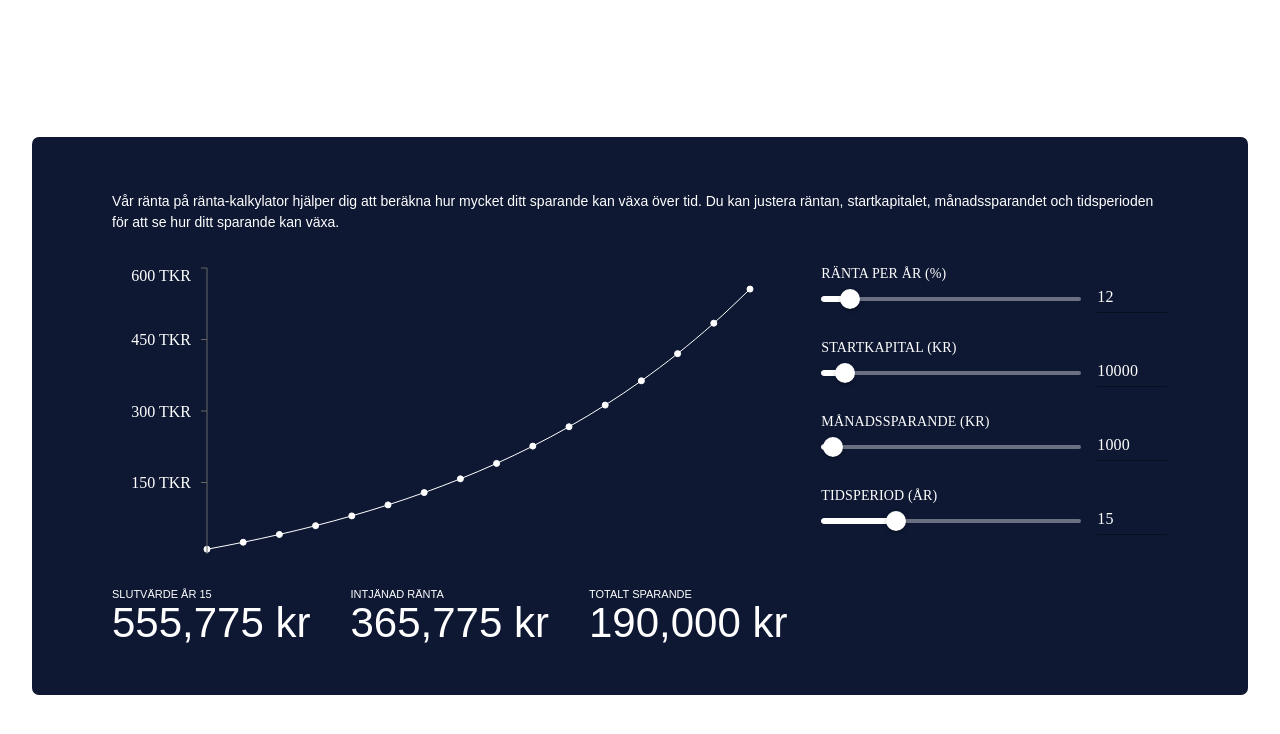
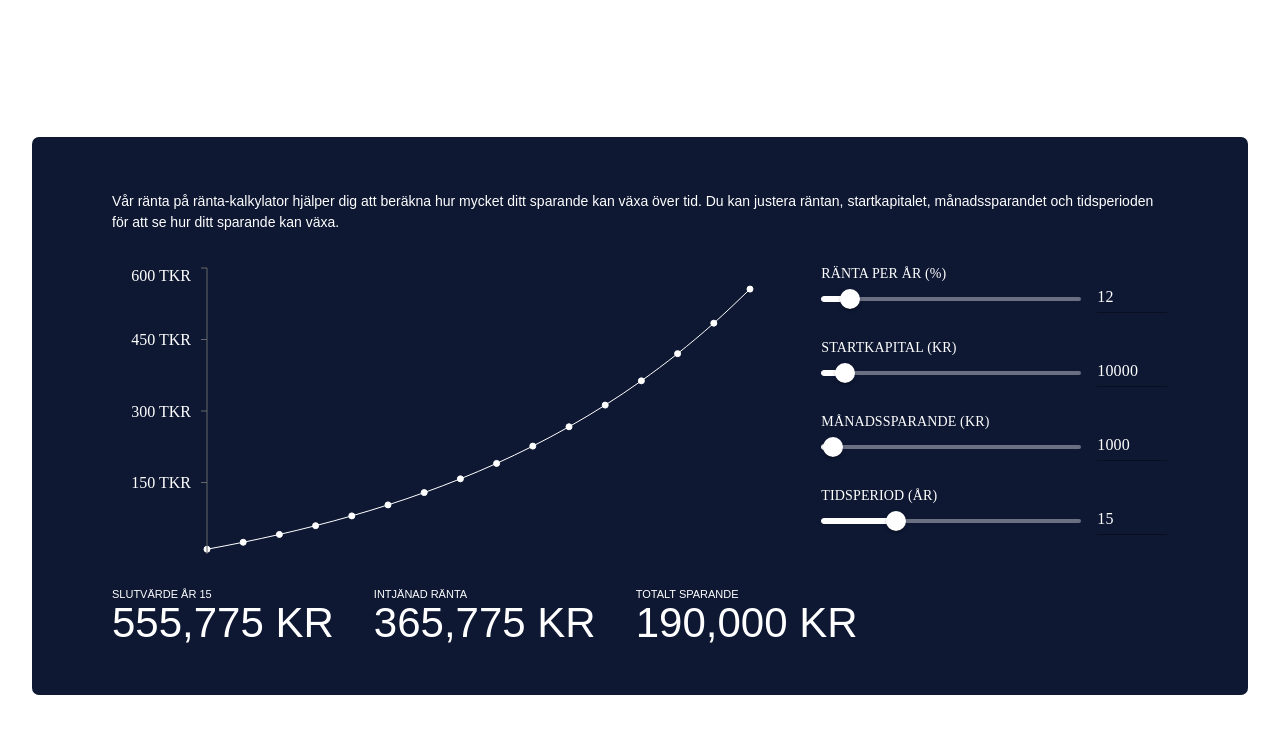
Before and after one commit to philipAson/RantaPaRanta, a React (Vite) app: page / in a window 1280 px wide. Shown: the top 734 px of the page. Built offline with nearby package versions, Linux system fonts and the light colour scheme; a web font is replaced by a local one.

Commit message:
formatResult

```diff
--- a/src/App.css
+++ b/src/App.css
@@ -3,7 +3,6 @@
 @import url("https://use.typekit.net/nqm2wkn.css");
 
 #root {
-  /* border: 1px solid #e0e0e0; */
   font-family: Raleway, sans-serif;
   max-width: 1280px;
   margin: 0 auto;
@@ -12,7 +11,6 @@
 }
 
 .calc-body {
-  /* border: 1px solid #e0e0e0; */
   border-radius: 7px;
   padding: 40px;
   padding-left: 80px;
@@ -26,7 +24,6 @@
 }
 
 .calc-header {
-  /* border: 1px solid #e0e0e0; */
   color: #ffffff;
   grid-row: 1;
   grid-column: 1 / span 2;
@@ -36,7 +33,7 @@
 }
 
 .calc-graph {
-  /* border: 1px solid #e0e0e0; */
+
   grid-row: 2;
   grid-column: 1;
   padding-right: 50px;
--- a/src/components/CompoundCalculator.jsx
+++ b/src/components/CompoundCalculator.jsx
@@ -143,15 +143,16 @@ const CompoundCalculator = () => {
       <div className="calc-result">
         <p className="result-container">
           SLUTVÄRDE ÅR {timePeriod} <br />
-          <p className="result">{result.slutvärde?.toLocaleString()} kr</p>
+          <p className="result">{result.slutvärde > 999999 ? (result.slutvärde / 1000000)?.toLocaleString() + " MKR" : result.slutvärde?.toLocaleString() + " KR"}</p>
+          {/* <p className="result">{result.slutvärde?.toLocaleString()} kr</p> */}
         </p>
         <p className="result-container">
           INTJÄNAD RÄNTA <br />
-          <p className="result">{result.intjänadRänta?.toLocaleString()} kr</p>
+          <p className="result">{result.intjänadRänta > 999999 ? (result.intjänadRänta / 1000000)?.toLocaleString() + " MKR" : result.intjänadRänta?.toLocaleString() + " KR"}</p>
         </p>
         <p className="result-container">
           TOTALT SPARANDE <br />
-          <p className="result">{result.totaltSparande?.toLocaleString()} kr</p>
+          <p className="result">{result.totaltSparande > 999999 ? (result.totaltSparande / 1000000)?.toLocaleString() + " MKR" : result.totaltSparande?.toLocaleString() + " KR"}</p>
         </p>
       </div>
     </div>
```
Also changed, not shown: 4 other files (tests, documents, lock files or other folders).
